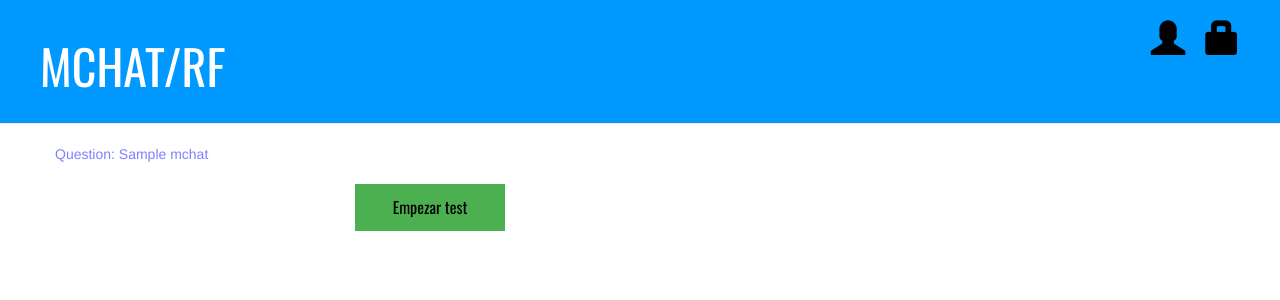
After one commit to alexnvidia/mchat, a Django app: template testM/templates/testM/mchat.html in a window 1280 px wide. The commit adds this page. Shown: the top 300 px of the page. Run offline with Django 3.2, Linux system fonts and the light colour scheme; the template is opened without the code that fills it: most values are stand-ins (such as "Sample title", 1, 10 or a date in 2020); some libraries are stand-ins or nearby versions.

Commit message:
Inclusion del modelo mchat  y modificacion de css

```diff
--- a/testM/admin.py
+++ b/testM/admin.py
@@ -1,11 +1,12 @@
 from django.contrib import admin
 from django.contrib.auth.admin import UserAdmin
 from django.contrib.auth.models import User
-from .models import Post,Profile
+from .models import Post,Profile, Mchat
 # Register your models here.
 
 admin.site.register(Post)
 admin.site.register(Profile)
+admin.site.register(Mchat)
 
 
 class ProfileInLine(admin.StackedInline):
--- a/testM/static/css/testM.css
+++ b/testM/static/css/testM.css
@@ -1,5 +1,5 @@
 .page-header {
-    background-color: #ff9400;
+    background-color: #0099ff;
     margin-top: 0;
     padding: 20px 20px 20px 40px;
 }
@@ -32,7 +32,7 @@ h1, h2, h3, h4 {
 }
 
 .top-menu, .top-menu:hover, .top-menu:visited {
-    color: #ffffff;
+    color: #000000;
     float: right;
     font-size: 26pt;
     margin-right: 20px;
@@ -45,3 +45,25 @@ h1, h2, h3, h4 {
 .post h1 a, .post h1 a:visited {
     color: #000000;
 }
+
+.button {
+  background-color: #4CAF50; /* Green */
+  border: none;
+  color: white;
+  padding: 15px 32px;
+  text-align: center;
+  text-decoration: none;
+  display: block;
+  font-size: 16px;
+  margin: 0 auto;
+  width: 150px;
+  font-family: 'Oswald', sans-serif;
+  cursor: pointer;
+  justify-content: space-around;
+  -webkit-transition-duration: 0.4s; /* Safari */
+  transition-duration: 0.4s;
+}
+
+.button1:hover {
+  box-shadow: 0 12px 16px 0 rgba(0,0,0,0.24),0 17px 50px 0 rgba(0,0,0,0.19);
+}
--- a/testM/templates/testM/base.html
+++ b/testM/templates/testM/base.html
@@ -12,17 +12,22 @@
         {%  if user.is_authenticated %}
         <a href="{% url 'post_new' %}" class="top-menu"><span class="glyphicon glyphicon-plus"></span></a>
         <p class="top-menu">Hello {{ user.username }} <small>(<a href="{% url 'logout' %}">Log out</a>)</small></p>
+
         {% else %}
             <a href="{% url 'login' %}" class="top-menu"><span class="glyphicon glyphicon-lock"></span></a>
             <a href="{% url 'signup' %}" class="top-menu"><span class="glyphicon glyphicon-user"></span></a>
+
         {% endif %}
         <h1><a href="/">MCHAT/RF</a></h1>
     </div>
     <div class="content container">
         <div class="row">
             <div class="col-md-8">
+
             {% block content %}
+
             {% endblock %}
+
             </div>
         </div>
     </div>
--- /dev/null
+++ b/testM/templates/testM/mchat.html
@@ -0,0 +1,18 @@
+{% extends 'testM/base.html' %}
+		{% block content %}
+			{% for mchat in mchats %}
+				  <div class="post">
+					<div class="date">
+
+							<p> Question: {{ mchat.question }}</p>
+
+				    </div>
+				       		<h1><a href="{% url 'mchat_start' pk=mchat.pk %}" class="button button2">Empezar test</a></h1>
+
+
+
+
+    			</div>
+			{% endfor %}
+
+		{% endblock %}
--- a/testM/templates/testM/post_list.html
+++ b/testM/templates/testM/post_list.html
@@ -13,6 +13,7 @@
 				       			{{ post.text|linebreaksbr }}
 				       		</p>
 
+
 				    </div>
 			{% endfor %}
 		{% endblock %}
--- a/testM/urls.py
+++ b/testM/urls.py
@@ -3,7 +3,9 @@ from . import views
 
 urlpatterns = [
 
-	path('', views.post_list, name='post_list'),
+
+	path('', views.mchat_test, name='mchat'),
+	path('mchat/<int:pk>/start', views.mchat_start, name='mchat_start'),
 	path('post/<int:pk>/', views.post_detail, name='post_detail'),
 	path('post/new' , views.post_new, name='post_new'),
 	path('post/<int:pk>/edit/', views.post_edit , name='post_edit'),
```
Also changed, not shown: testM/forms.py (+16 -1 lines), testM/models.py (+18 -0 lines), testM/templates/testM/mchatStart.html (added, +11 -0 lines), testM/views.py (+25 -2 lines), testM/migrations/0003_mchat.py (added), testM/migrations/0004_auto_20190310_1258.py (added), testM/migrations/0005_auto_20190310_1302.py (added), testM/migrations/0006_auto_20190310_1304.py (added), testM/migrations/0007_auto_20190313_1648.py (added), testM/migrations/0008_auto_20190313_1657.py (added), testM/templates/testM/post_edit.html (line endings or trailing spaces), 2 other files.
